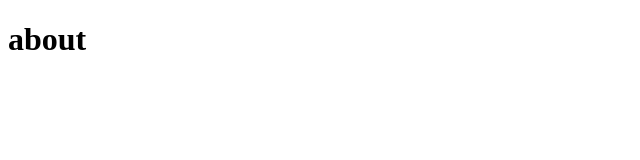
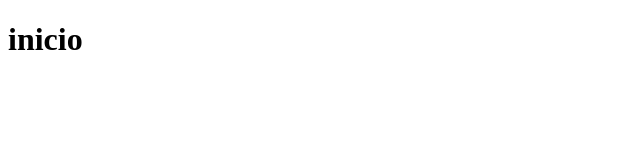
Before and after one commit to Nindecita/eliminar-segundo, a plain HTML site: page index.html in a window 1280 px wide. Shown: the full height of the page, 0-640 px from the left. Drawn offline with Linux system fonts and the light colour scheme.

Commit message:
agregue el titulo index

```diff
--- a/index.html
+++ b/index.html
@@ -7,6 +7,6 @@
     <title>Document</title>
   </head>
   <body>
-    <h1>about</h1>
+    <h1>inicio</h1>
   </body>
 </html>
```
